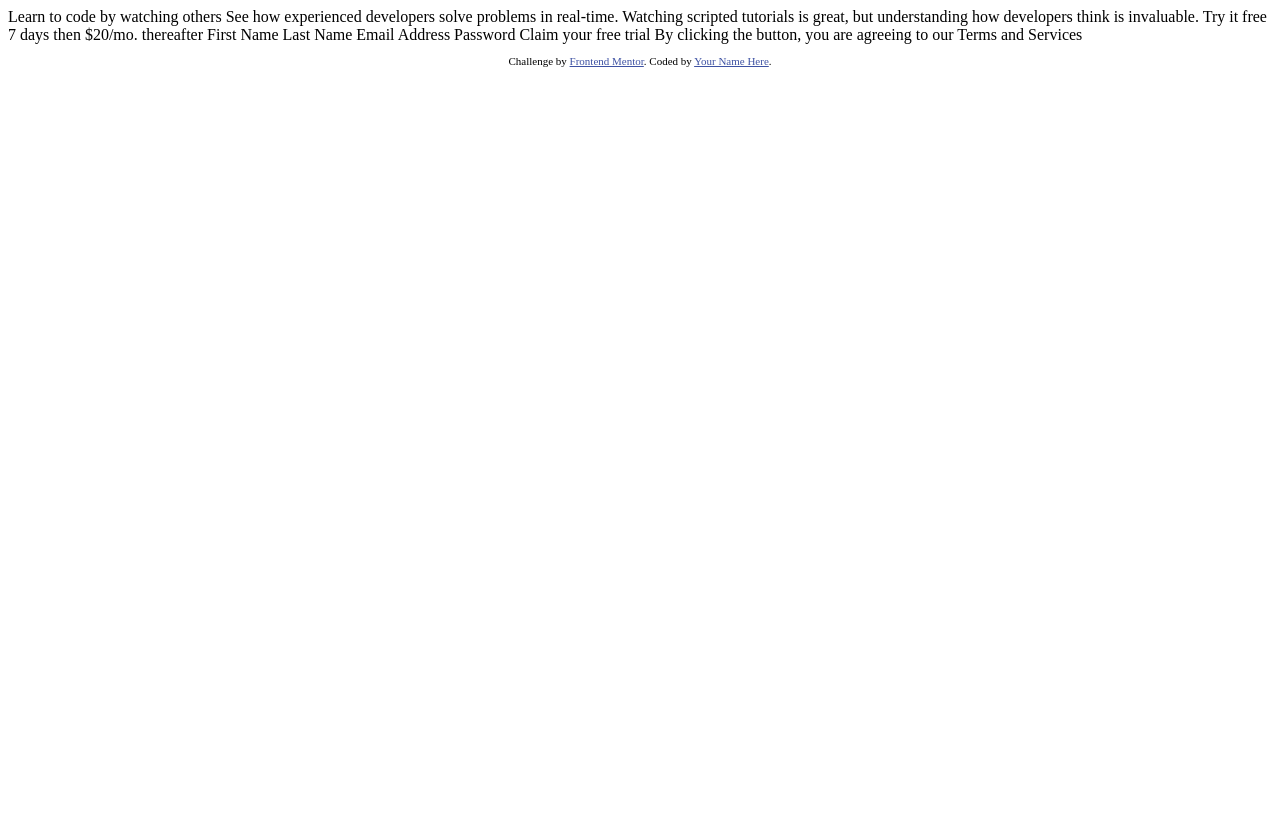
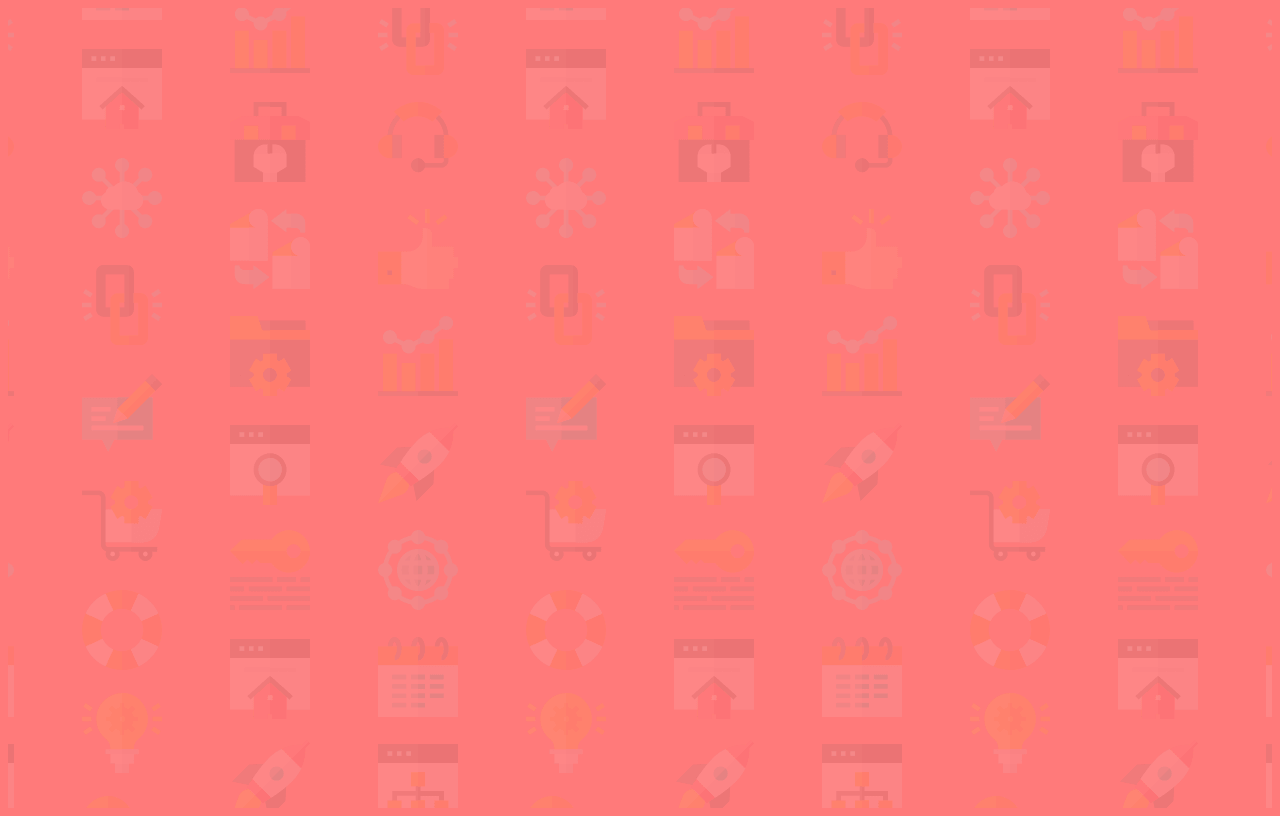
Before and after one commit to Victor-V-G/EJERCICIO-1-HTML-CSS-JS, a plain HTML site: page index.html in a window 1280 px wide. Drawn offline with Linux system fonts and the light colour scheme.

Commit message:
BACKGROUND IMG
se creo el background de la pagina

```diff
--- /dev/null
+++ b/assets/css/style.css
@@ -0,0 +1,3 @@
+html{
+    background-color: hsl(0, 100%, 74%);
+}
--- /dev/null
+++ b/assets/main.css
@@ -0,0 +1,8 @@
+
+.background-img{
+    background-image: url(img/bg-intro-desktop.png);
+    background-size: cover;
+    background-repeat: no-repeat;
+    background-position: center;
+    height: 100vh !important;
+}
--- a/index.html
+++ b/index.html
@@ -2,41 +2,14 @@
 <html lang="en">
 <head>
   <meta charset="UTF-8">
-  <meta name="viewport" content="width=device-width, initial-scale=1.0"> <!-- displays site properly based on user's device -->
+  <meta name="viewport" content="width=device-width, initial-scale=1.0">
+  <title>Formulario & Registro</title>
+  <link rel="stylesheet" href="assets/main.css">
+  <link rel="stylesheet" href="assets/css/style.css">
 
-  <link rel="icon" type="image/png" sizes="32x32" href="./images/favicon-32x32.png">
-
-  <title>Frontend Mentor | Intro component with sign up form</title>
-
-  <!-- Feel free to remove these styles or customise in your own stylesheet 👍 -->
-  <style>
-    .attribution { font-size: 11px; text-align: center; }
-    .attribution a { color: hsl(228, 45%, 44%); }
-  </style>
 </head>
 <body>
-
-  Learn to code by watching others
-
-  See how experienced developers solve problems in real-time. Watching scripted tutorials is great,
-  but understanding how developers think is invaluable.
-
-  Try it free 7 days then $20/mo. thereafter
-
-  First Name
-  Last Name
-  Email Address
-  Password
-
-  Claim your free trial
-
-  By clicking the button, you are agreeing to our Terms and Services
-
-  <footer>
-    <p class="attribution">
-      Challenge by <a href="https://www.frontendmentor.io?ref=challenge" target="_blank">Frontend Mentor</a>.
-      Coded by <a href="#">Your Name Here</a>.
-    </p>
-  </footer>
+  <main class="background-img">
+  </main>
 </body>
 </html>
```
Also changed, not shown: assets/img/bg-intro-desktop.png (renamed from images/bg-intro-desktop.png), design/images/bg-intro-mobile.png (renamed from images/bg-intro-mobile.png), design/images/favicon-32x32.png (renamed from images/favicon-32x32.png), design/images/icon-error.svg (renamed from images/icon-error.svg), 2 other files.
